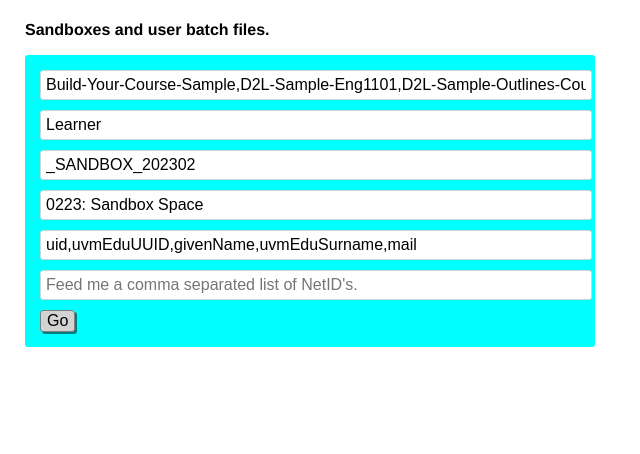
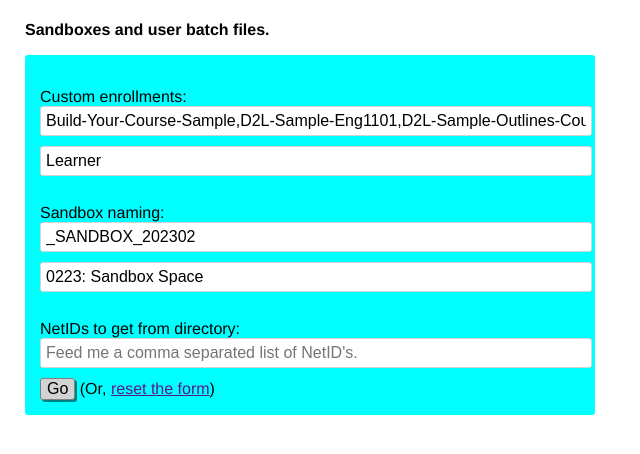
Before and after one commit to jhenry/ldap-d2l-batching, a PHP site: page / in a window 1280 px wide. Shown: the part 62-516 px from the top of the page, without its empty margins (0-640 px from the left). Run offline with PHP 8.4, Linux system fonts and the light colour scheme.

Commit message:
persistent post data to make goof-ups less of a pain

```diff
--- a/index.php
+++ b/index.php
@@ -18,21 +18,6 @@
       </h1>
     </header>
 
-    <main>
-      <p class="bold">Sandboxes and user batch files.</p>
-
-      <form action="index.php" method="post">
-        <input type="text" name="custom_courses" value="Build-Your-Course-Sample,D2L-Sample-Eng1101,D2L-Sample-Outlines-Course,Lessons_d2l_sb-Sample">
-        <input type="text" name="custom_role" value="Learner">
-        <input type="text" name="sandbox_id" value="_SANDBOX_<?php echo date("Ym"); ?>">
-        <input type="text" name="sandbox_name" value="<?php echo date("my"); ?>: Sandbox Space">
-        <input type="text" name="attributes" value="uid,uvmEduUUID,givenName,uvmEduSurname,mail">
-        <input type="text" name="netids" placeholder="Feed me a comma separated list of NetID's.">
-        <button type="submit">Go</button>
-      </form>
-<pre>
-</pre>
-      <section class="dreams">
 <?php
 
   if (isset($_POST['attributes'])) {
@@ -43,7 +28,10 @@
 	$custom_courses = explode(",", $_POST['custom_courses']);
 	$custom_role = $_POST['custom_role'];
 }
-
+else {
+$custom_courses = explode(",", "Build-Your-Course-Sample,D2L-Sample-Eng1101,D2L-Sample-Outlines-Course,Lessons_d2l_sb-Sample");
+$custom_role = "Learner";
+}
 ?>
 
 <?php if (isset($_POST['netids'])): ?>
@@ -51,8 +39,38 @@
     $people = getPeople($_POST['netids']);
     $id_postfix = $_POST['sandbox_id'];
     $title_postfix = $_POST['sandbox_name'];
+  ?>
+<?php else: ?>
+  <?php
+    $people = array();
+    $id_postfix = "_SANDBOX_" . date("Ym");
+    $title_postfix = date("my") . ": Sandbox Space";
+  ?>
+<?php endif; ?>
+    <main>
+      <p class="bold">Sandboxes and user batch files.</p>
 
-  ?>
+      <form action="index.php" method="post">
+        <br />
+        <label>Custom enrollments:</label>
+        <input type="text" name="custom_courses" value="<?php echo implode(",", $custom_courses); ?>">
+        <input type="text" name="custom_role" value="<?php echo $custom_role; ?>">
+        <br />
+        <label>Sandbox naming:</label>
+        <input type="text" name="sandbox_id" value="<?php echo $id_postfix; ?>">
+        <input type="text" name="sandbox_name" value="<?php echo $title_postfix; ?>">
+        <input type="hidden" name="attributes" value="uid,uvmEduUUID,givenName,uvmEduSurname,mail">
+        <br />
+        <label>NetIDs to get from directory:</label>
+        <input type="text" name="netids" placeholder="Feed me a comma separated list of NetID's." value="<?php echo $_POST['netids'] ?? NULL ?>">
+        <button type="submit">Go</button>  (Or, <a href="">reset the form</a>)
+      </form>
+<pre>
+</pre>
+      <section class="dreams">
+<?php if (isset($_POST['netids'])): ?>
+
+<?php if ($people): ?>
 
 
       <p style="bold">Complete! <a href="results.zip">Download results.zip</a></p>
@@ -72,6 +90,11 @@
 
 <?php packageResults(); ?>
 
+<?php else: ?>
+
+      <p class="bold">FATAL ERROR: One or more NetID's were not found in the directory.</p>
+
+<?php endif; ?>
 <?php endif; ?>
 
       </section>
@@ -84,15 +107,26 @@
 
 function getPeople($usernames) {
     $people = array();
+    $missingNetids = array();
     $ldapSearch = new LDAPQuery();
     $netids = explode(",", $usernames);
     foreach( $netids as $netid ) {
       $entry = $ldapSearch->directory_query("uid", $netid);
+      if( !$entry ) {
+        echo "<p class=\"bold\">ERROR: Failed to find netid: $netid.</p>";
+        $missingNetids[] = $netid;
+      }
       $person = array_values($ldapSearch->cleanUpEntry($entry));
       $people[] = $person[0];
     }
 
-    return $people;
+    if( count($missingNetids) > 0 ) {
+      return false;
+    }
+    else {
+      return $people;
+    }
+
 }
 
 function printPeople($people, $attributes) {
@@ -105,6 +139,7 @@ function printPeople($people, $attributes) {
 
   //loop through users
   foreach( $people as $user ) {
+
     $row = array_intersect_key( $user, array_flip($attributes) );
 
     // fix columns for bulk create
```
